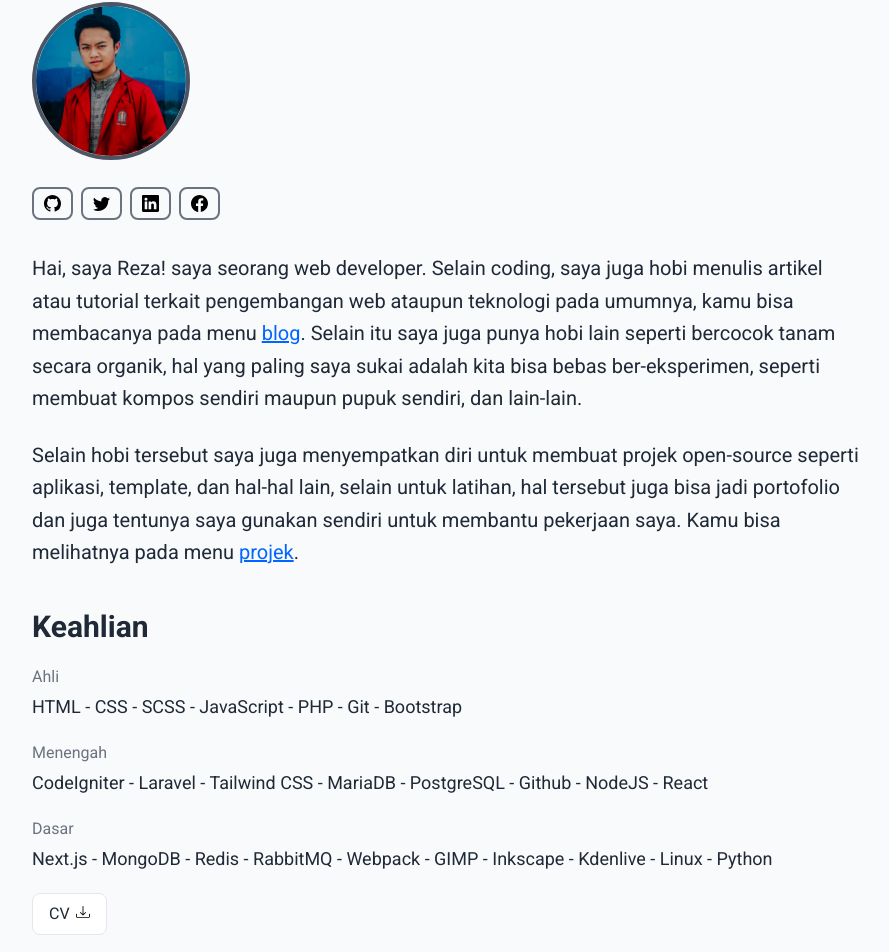
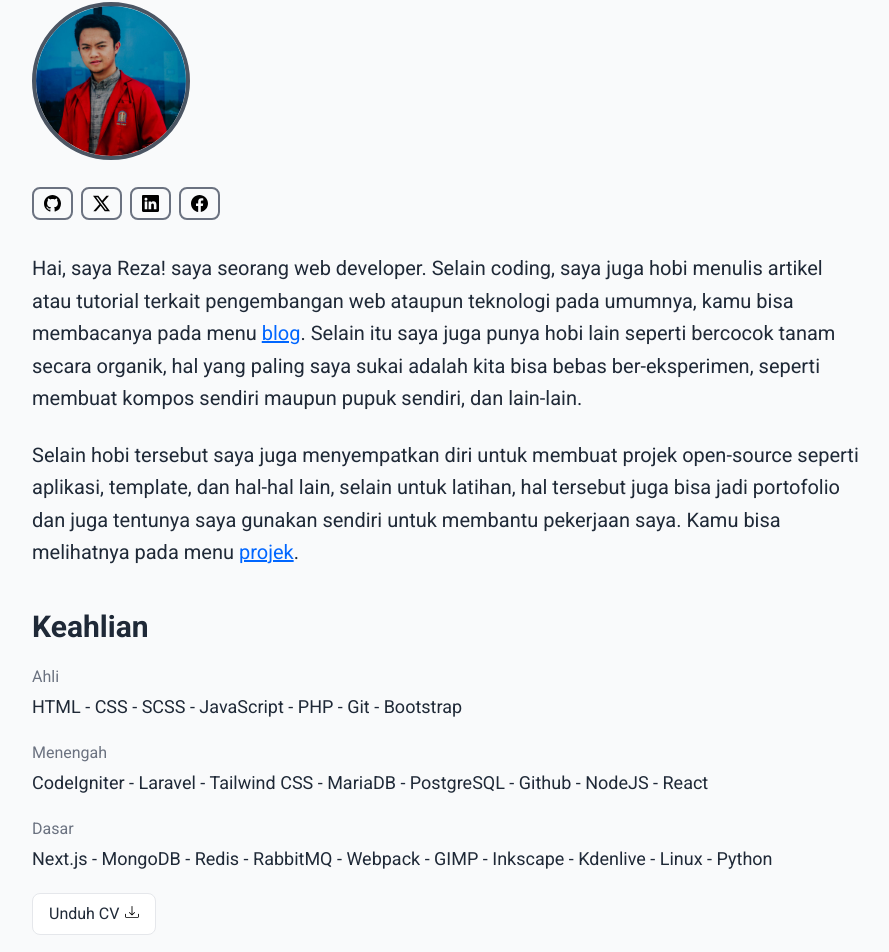
Before and after one commit to rezafikkri/rezafikkri.github.io, a Next.js app: page /about in a window 1280 px wide. Shown: the part 273-1225 px from the top of the page, without its empty margins (192-1081 px from the left). Built offline with nearby package versions, Linux system fonts and the light colour scheme.

Commit message:
refactor: change twitter logo to twitter x

```diff
--- a/app/about/page.jsx
+++ b/app/about/page.jsx
@@ -43,8 +43,9 @@ export default function Page() {
         <p className="mt-1 text-lg">Next.js - MongoDB - Redis - RabbitMQ - Webpack - GIMP - Inkscape - Kdenlive - Linux - Python</p>
 
         <Link href="/Reza CV.pdf" target="_blank" className="mt-5 inline-block no-underline bg-white hover:bg-gray-100 border border-gray-200 px-4 py-2 rounded-lg">
-          <span className="mr-1.5">CV</span>
+          <span className="mr-1.5">Unduh CV</span>
           <svg className="inline-block align-baseline" xmlns="http://www.w3.org/2000/svg" width="14" height="14" viewBox="0 0 16 16"><path d="M.5 9.9a.5.5 0 0 1 .5.5v2.5a1 1 0 0 0 1 1h12a1 1 0 0 0 1-1v-2.5a.5.5 0 0 1 1 0v2.5a2 2 0 0 1-2 2H2a2 2 0 0 1-2-2v-2.5a.5.5 0 0 1 .5-.5z"/><path d="M7.646 11.854a.5.5 0 0 0 .708 0l3-3a.5.5 0 0 0-.708-.708L8.5 10.293V1.5a.5.5 0 0 0-1 0v8.793L5.354 8.146a.5.5 0 1 0-.708.708l3 3z"/></svg></Link>
       </section>
     </>
-  );}
+  );
+}
--- a/components/about/profile.jsx
+++ b/components/about/profile.jsx
@@ -11,7 +11,7 @@ export default function SocialMedia() {
           <svg xmlns="http://www.w3.org/2000/svg" width="17" height="17" viewBox="0 0 16 16"><path d="M8 0C3.58 0 0 3.58 0 8c0 3.54 2.29 6.53 5.47 7.59.4.07.55-.17.55-.38 0-.19-.01-.82-.01-1.49-2.01.37-2.53-.49-2.69-.94-.09-.23-.48-.94-.82-1.13-.28-.15-.68-.52-.01-.53.63-.01 1.08.58 1.23.82.72 1.21 1.87.87 2.33.66.07-.52.28-.87.51-1.07-1.78-.2-3.64-.89-3.64-3.95 0-.87.31-1.59.82-2.15-.08-.2-.36-1.02.08-2.12 0 0 .67-.21 2.2.82.64-.18 1.32-.27 2-.27.68 0 1.36.09 2 .27 1.53-1.04 2.2-.82 2.2-.82.44 1.1.16 1.92.08 2.12.51.56.82 1.27.82 2.15 0 3.07-1.87 3.75-3.65 3.95.29.25.54.73.54 1.48 0 1.07-.01 1.93-.01 2.2 0 .21.15.46.55.38A8.012 8.012 0 0 0 16 8c0-4.42-3.58-8-8-8z"/></svg>
         </Link>
         <Link href="https://twitter.com/fikkrireza" rel="noopener noreferrer" target="_blank" className="border-2 border-gray-500 hover:border-ajwa-blue rounded-lg px-2.5 py-1.5">
-          <svg xmlns="http://www.w3.org/2000/svg" width="17" height="17" viewBox="0 0 16 16"><path d="M5.026 15c6.038 0 9.341-5.003 9.341-9.334 0-.14 0-.282-.006-.422A6.685 6.685 0 0 0 16 3.542a6.658 6.658 0 0 1-1.889.518 3.301 3.301 0 0 0 1.447-1.817 6.533 6.533 0 0 1-2.087.793A3.286 3.286 0 0 0 7.875 6.03a9.325 9.325 0 0 1-6.767-3.429 3.289 3.289 0 0 0 1.018 4.382A3.323 3.323 0 0 1 .64 6.575v.045a3.288 3.288 0 0 0 2.632 3.218 3.203 3.203 0 0 1-.865.115 3.23 3.23 0 0 1-.614-.057 3.283 3.283 0 0 0 3.067 2.277A6.588 6.588 0 0 1 .78 13.58a6.32 6.32 0 0 1-.78-.045A9.344 9.344 0 0 0 5.026 15z"/></svg>
+          <svg xmlns="http://www.w3.org/2000/svg" width="17" height="17" viewBox="0 0 16 16"><path d="M12.6.75h2.454l-5.36 6.142L16 15.25h-4.937l-3.867-5.07-4.425 5.07H.316l5.733-6.57L0 .75h5.063l3.495 4.633L12.601.75Zm-.86 13.028h1.36L4.323 2.145H2.865l8.875 11.633Z"/></svg>
         </Link>
         <Link href="https://www.linkedin.com/in/reza-sariful-fikri-9356ab16a/" rel="noopener noreferrer" target="_blank" className="border-2 border-gray-500 hover:border-ajwa-blue rounded-lg px-2.5 py-1.5">
           <svg xmlns="http://www.w3.org/2000/svg" width="17" height="17" viewBox="0 0 16 16"><path d="M0 1.146C0 .513.526 0 1.175 0h13.65C15.474 0 16 .513 16 1.146v13.708c0 .633-.526 1.146-1.175 1.146H1.175C.526 16 0 15.487 0 14.854V1.146zm4.943 12.248V6.169H2.542v7.225h2.401zm-1.2-8.212c.837 0 1.358-.554 1.358-1.248-.015-.709-.52-1.248-1.342-1.248-.822 0-1.359.54-1.359 1.248 0 .694.521 1.248 1.327 1.248h.016zm4.908 8.212V9.359c0-.216.016-.432.08-.586.173-.431.568-.878 1.232-.878.869 0 1.216.662 1.216 1.634v3.865h2.401V9.25c0-2.22-1.184-3.252-2.764-3.252-1.274 0-1.845.7-2.165 1.193v.025h-.016a5.54 5.54 0 0 1 .016-.025V6.169h-2.4c.03.678 0 7.225 0 7.225h2.4z"/></svg>
```
